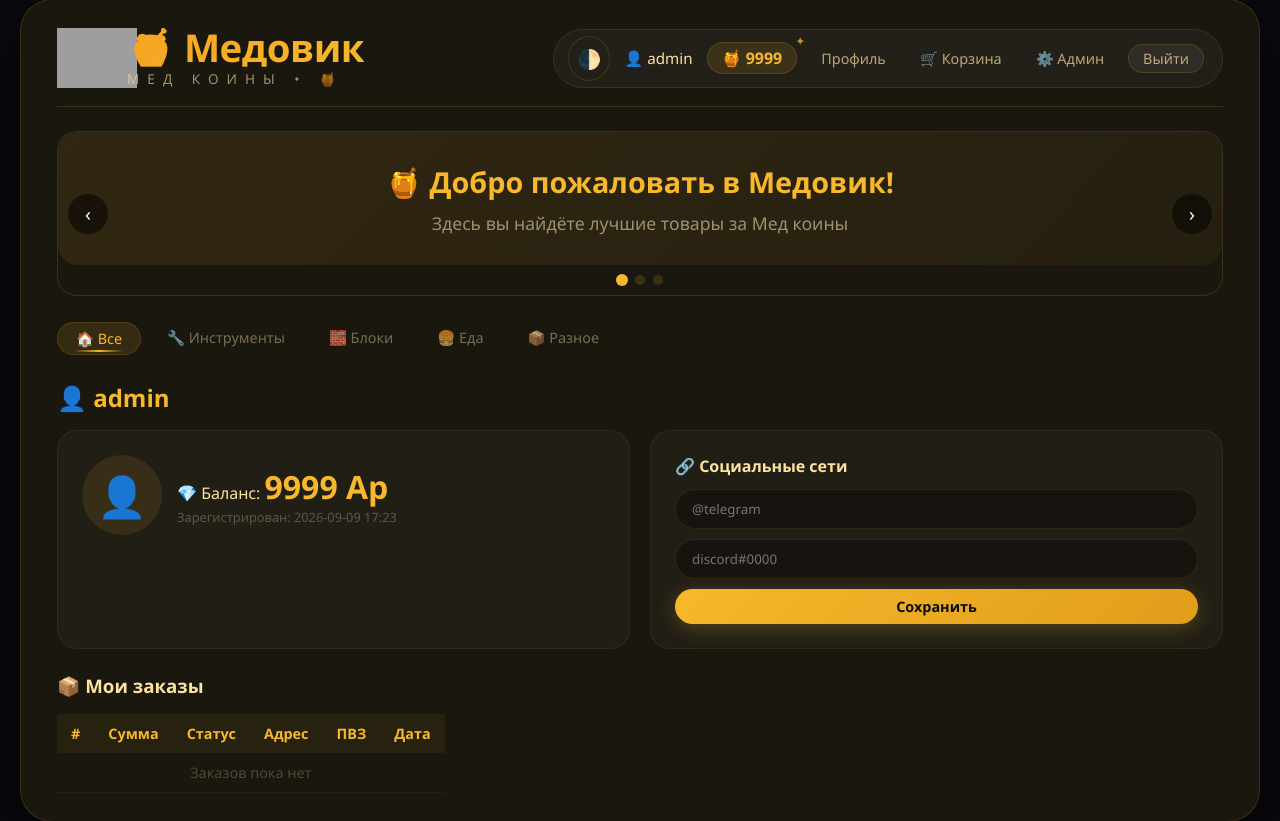
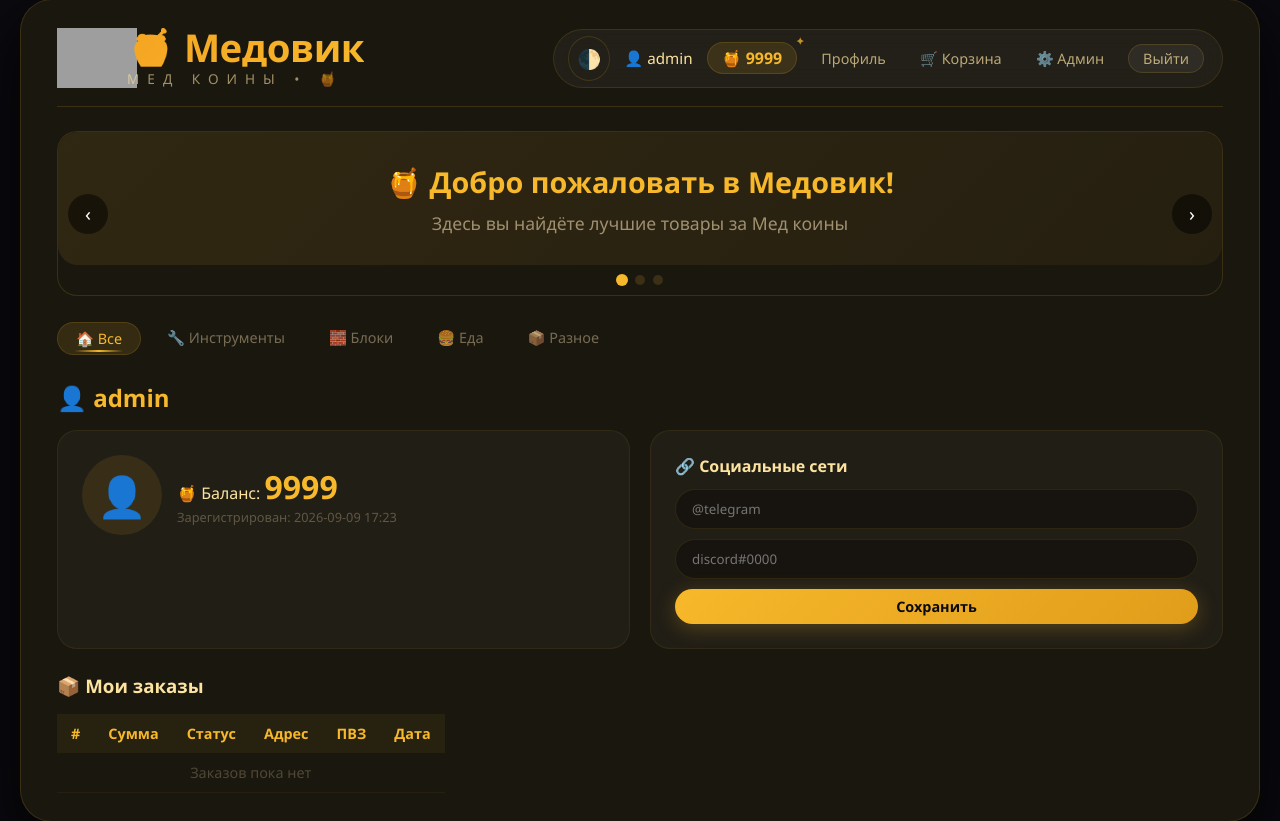
Before and after one commit to mornajtm/medovik-shop, a Flask app: page /profile in a window 1280 px wide. Shown: the part 21-842 px from the top of the page. Run offline with Flask 3, Linux system fonts and the light colour scheme; a user stored in the database is signed in; data comes from the database, SQL or seed files in the repository; data that the repository does not hold is empty; grey boxes are pictures that could not be loaded.

Commit message:
Update profile.html

```diff
--- a/medovik_shop/templates/profile.html
+++ b/medovik_shop/templates/profile.html
@@ -12,7 +12,7 @@
                 <div style="width:80px; height:80px; border-radius:50%; background:rgba(247,184,43,0.1); display:flex; align-items:center; justify-content:center; font-size:2.5rem;">👤</div>
             {% endif %}
             <div>
-                <p style="color:#fde3a0;">💎 Баланс: <strong style="color:#f7b82b; font-size:2rem;">{{ user.balance }} Ар</strong></p>
+                <p style="color:#fde3a0;">🍯 Баланс: <strong style="color:#f7b82b; font-size:2rem;">{{ user.balance }}</strong></p>
                 <p style="color:rgba(160,144,112,0.5); font-size:0.8rem;">Зарегистрирован: {{ user.created_at[:16] if user.created_at else '—' }}</p>
             </div>
         </div>
@@ -44,7 +44,7 @@
     {% for o in orders %}
     <tr>
         <td>#{{ o.id }}</td>
-        <td>{{ o.total }} Ар</td>
+        <td>{{ o.total }} 🍯</td>
         <td>
             {% if o.status == 'collecting' %}
                 <span style="color:#ffbb33;">🔵 Собираем</span>
```
